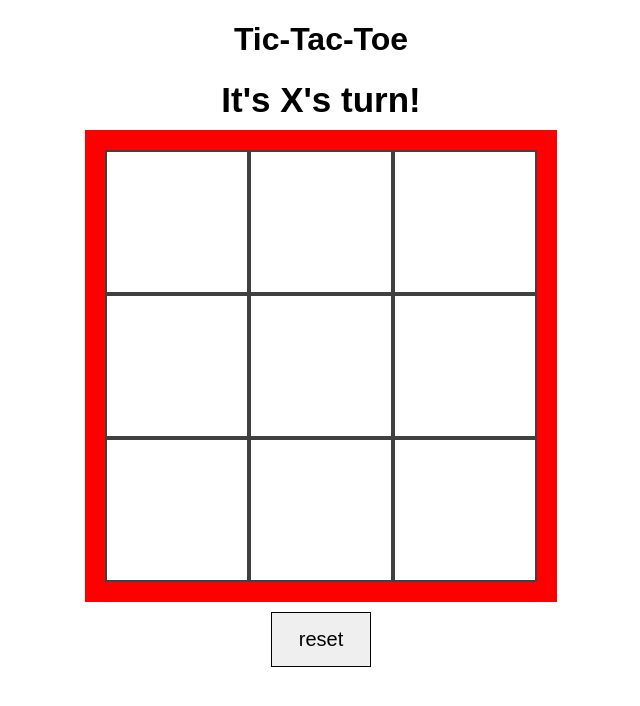
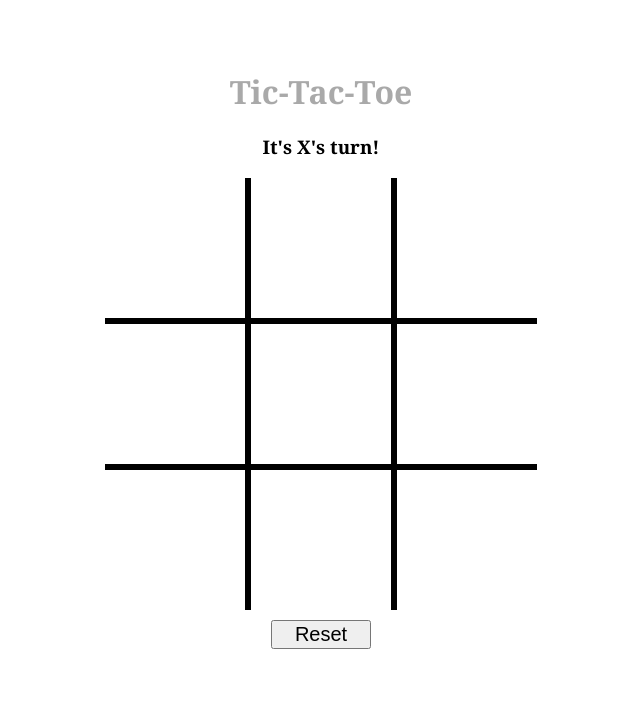
Before and after one commit to frannyfra/Tic-Tac-Toe, a plain HTML site: page index.html in a window 1280 px wide. Shown: the whole page, without its empty margins (319-959 px from the left). Drawn offline with Linux system fonts and the light colour scheme.

Commit message:
change to css

```diff
--- a/index.html
+++ b/index.html
@@ -9,7 +9,7 @@
   </head>
   <body>
     <h1>Tic-Tac-Toe</h1>
-    <h2></h2>
+    <h3></h3>
     <div class="flex-container flex-column">
       <div class="flex-container flex-wrap" id="board">
         <div class="square" id="square"></div>
@@ -22,8 +22,13 @@
         <div class="square" id="square"></div>
         <div class="square" id="square"></div>
       </div>
-      <button id="reset-button">reset</button>
+      <button class="reset-button" id="reset-button">Reset</button>
     </div>
+
+    <!-- <div class="winning-message" id="winning-message">
+      <div class="winnimg-message-text" id="winnimg-message-text"></div>
+      <button id="restert-button">Restart</button>
+    </div> -->
 
     <script src="main.js"></script>
   </body>
--- a/main.js
+++ b/main.js
@@ -1,4 +1,3 @@
-
 const winningCombos = [
     [0, 1, 2],
     [3, 4, 5],
@@ -13,7 +12,7 @@ const squares = Array.from(document.querySelectorAll("#square"));
 const resetButton = document.getElementById("reset-button");
 const boardContainer = document.getElementById("board");
 console.log(squares)
-let messages = document.querySelector("h2");
+let messages = document.querySelector("h3");
 let turn = "X";
 let win;
 let board;
--- a/style.css
+++ b/style.css
@@ -1,11 +1,17 @@
 body {
+  margin-top: 70px;
   text-align: center;
-  font-family: Arial, Helvetica, sans-serif;
+  font-family: Cambria, Cochin, Georgia, Times, "Times New Roman", serif;
+}
+h1 {
+  color: darkgray;
+  font-weight: bold;
 }
 h2 {
   margin: 0 auto;
   font-size: 35px;
-  margin: 10px;
+  /* margin: 10px; */
+  margin-bottom: 20rem;
 }
 .flex-container {
   /* In order to use flex-box we need to first set our display property */
@@ -26,18 +32,49 @@ h2 {
   flex-wrap: wrap;
   height: 432px;
   width: 432px;
-  border: 20px solid red;
 }
+
 .square {
-  border: 2px solid rgba(0, 0, 0, 0.75);
+  border: 2px solid white;
   height: 140px;
   width: 140px;
+  border: 3px solid black;
 }
+
+.square:nth-child(1),
+.square:nth-child(2),
+.square:nth-child(3) {
+  border-top: none;
+}
+
+.square:nth-child(3n + 1) {
+  border-left: none;
+}
+
+.square:nth-child(3n + 3) {
+  border-right: none;
+}
+
+.square:last-child,
+.square:nth-child(8),
+.square:nth-child(7) {
+  border-bottom: none;
+}
+
+/* .square:nth-child(even) {
+  background: lightcyan;
+  opacity: 0.5;
+}
+.square:nth-child(odd) {
+  background-color: lightgrey;
+  opacity: 0.5;
+} */
+
 #reset-button {
   text-align: center;
   font-size: 20px;
-  border: 1px solid black;
-  height: 55px;
+  /* border: 1px solid black; */
+  /* height: 55px; */
   width: 100px;
   margin: 10px;
 }
```
